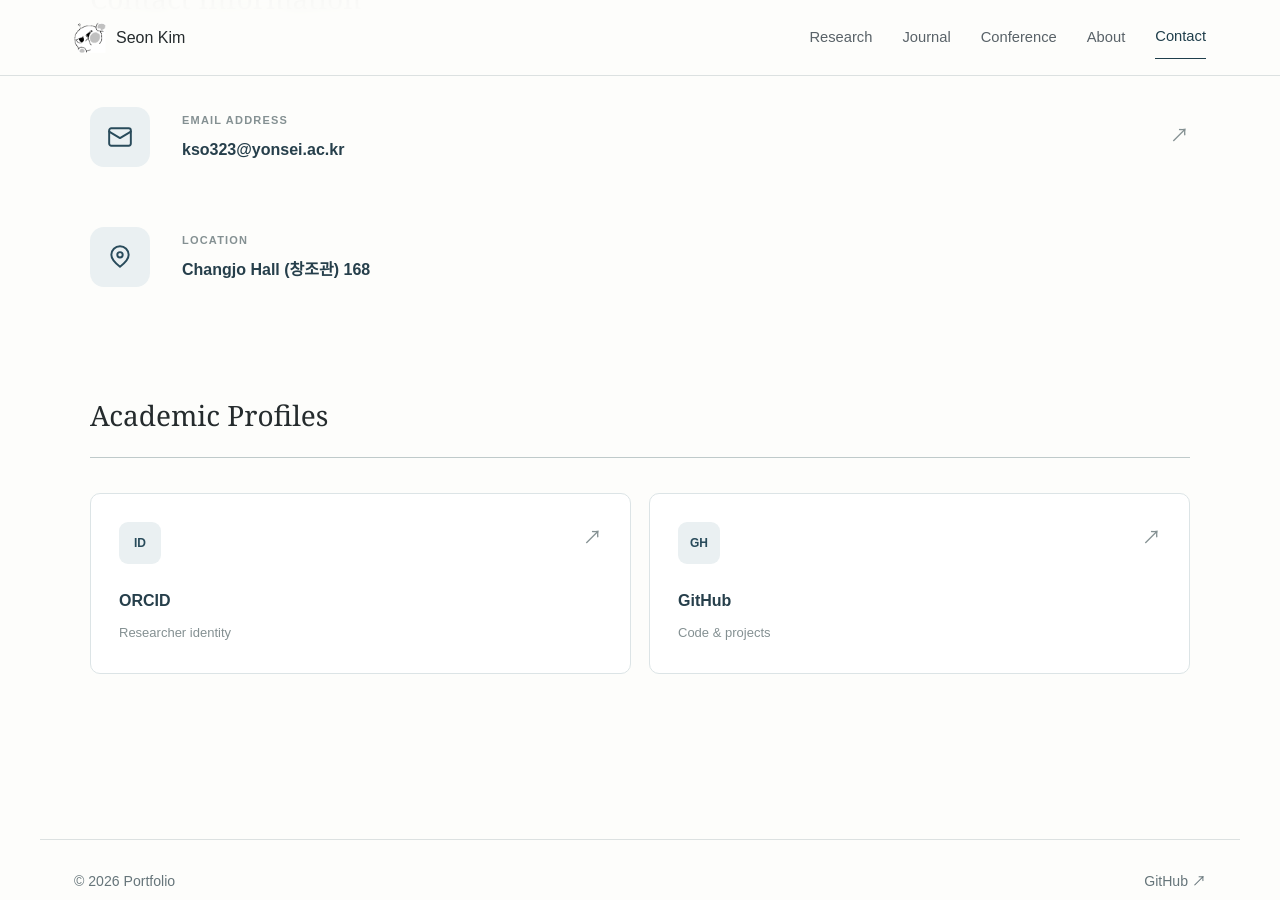
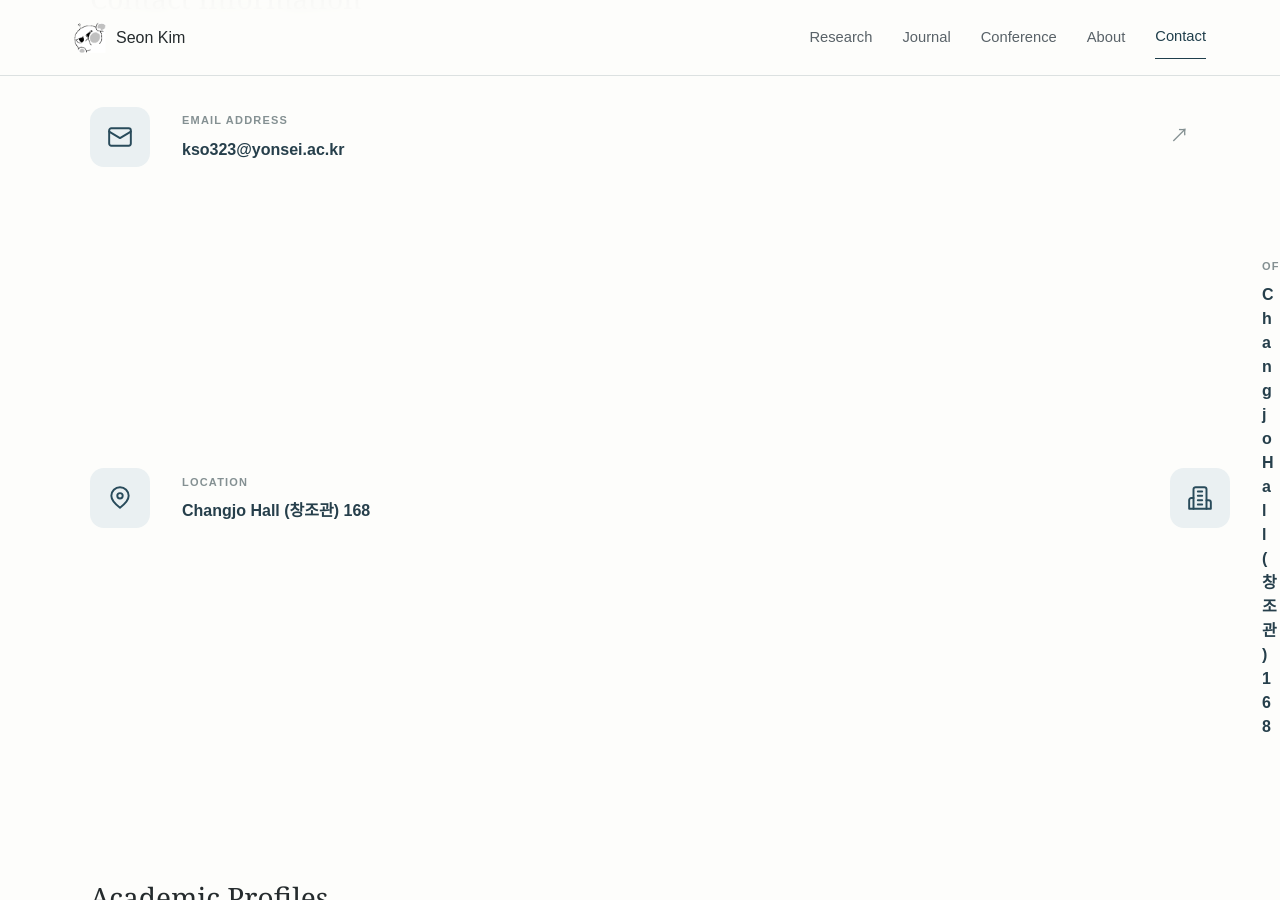
Before and after one commit to KSO012/KSO012.github.io, a Jekyll site: the page built from contact.md, in a window 1280 px wide and 900 px high, scrolled down 483 px. Built offline with Jekyll 4.4.1, drawn with Linux system fonts in a browser that asks for light colours.

Commit message:
Update contact.md

```diff
--- a/contact.md
+++ b/contact.md
@@ -75,6 +75,34 @@ permalink: /contact/
         <strong>Changjo Hall (창조관) 168</strong>
       </div>
 
+      <!-- Office -->
+      <div class="contact-item">
+
+        <div class="contact-icon">
+          <svg
+            width="26"
+            height="26"
+            viewBox="0 0 24 24"
+            fill="none"
+            stroke="currentColor"
+            stroke-width="1.8"
+            stroke-linecap="round"
+            stroke-linejoin="round"
+            aria-hidden="true"
+          >
+            <path d="M6 22V4a2 2 0 0 1 2-2h8a2 2 0 0 1 2 2v18"/>
+            <path d="M6 12H4a2 2 0 0 0-2 2v8h20v-6a2 2 0 0 0-2-2h-2"/>
+            <path d="M10 6h4M10 10h4M10 14h4M10 18h4"/>
+          </svg>
+        </div>
+
+        <div class="contact-details">
+          <span class="contact-label">OFFICE</span>
+          <strong>Changjo Hall (창조관) 168</strong>
+        </div>
+
+</div>
+
     </div>
 
 
```
